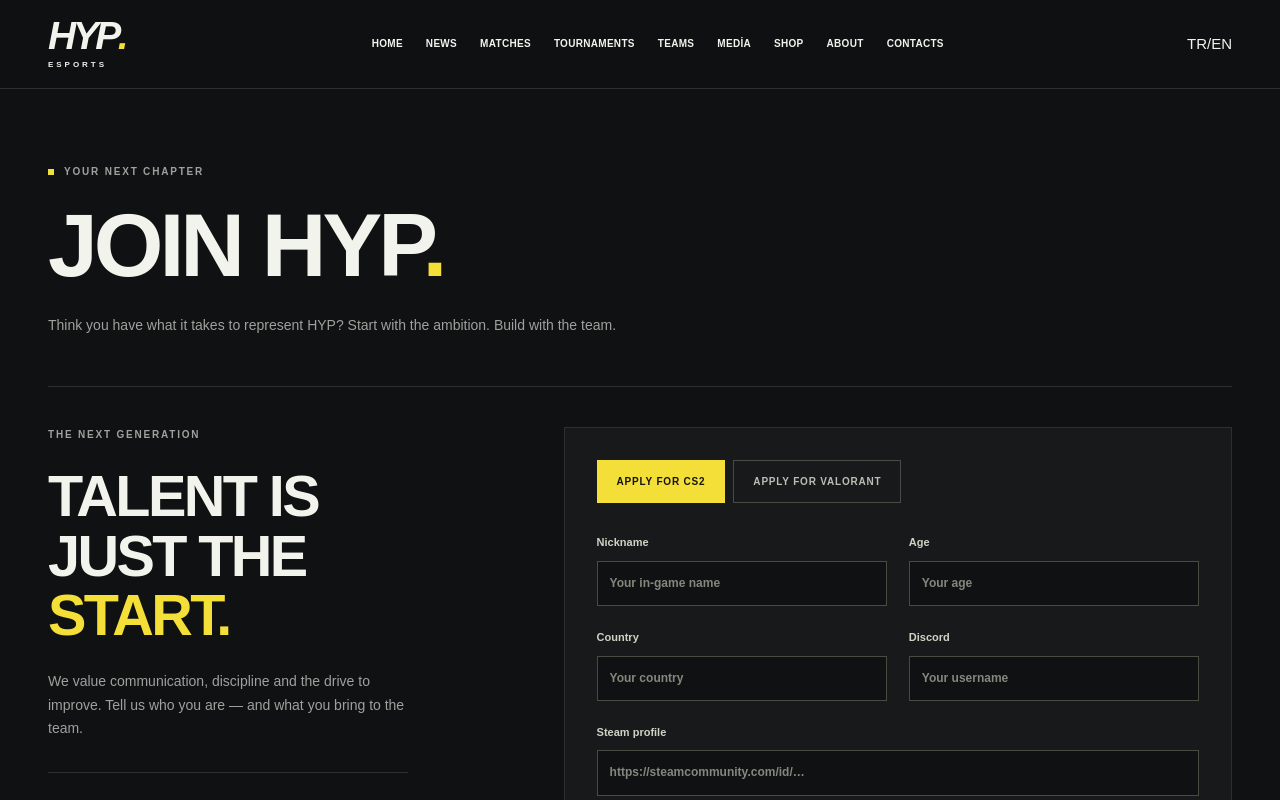
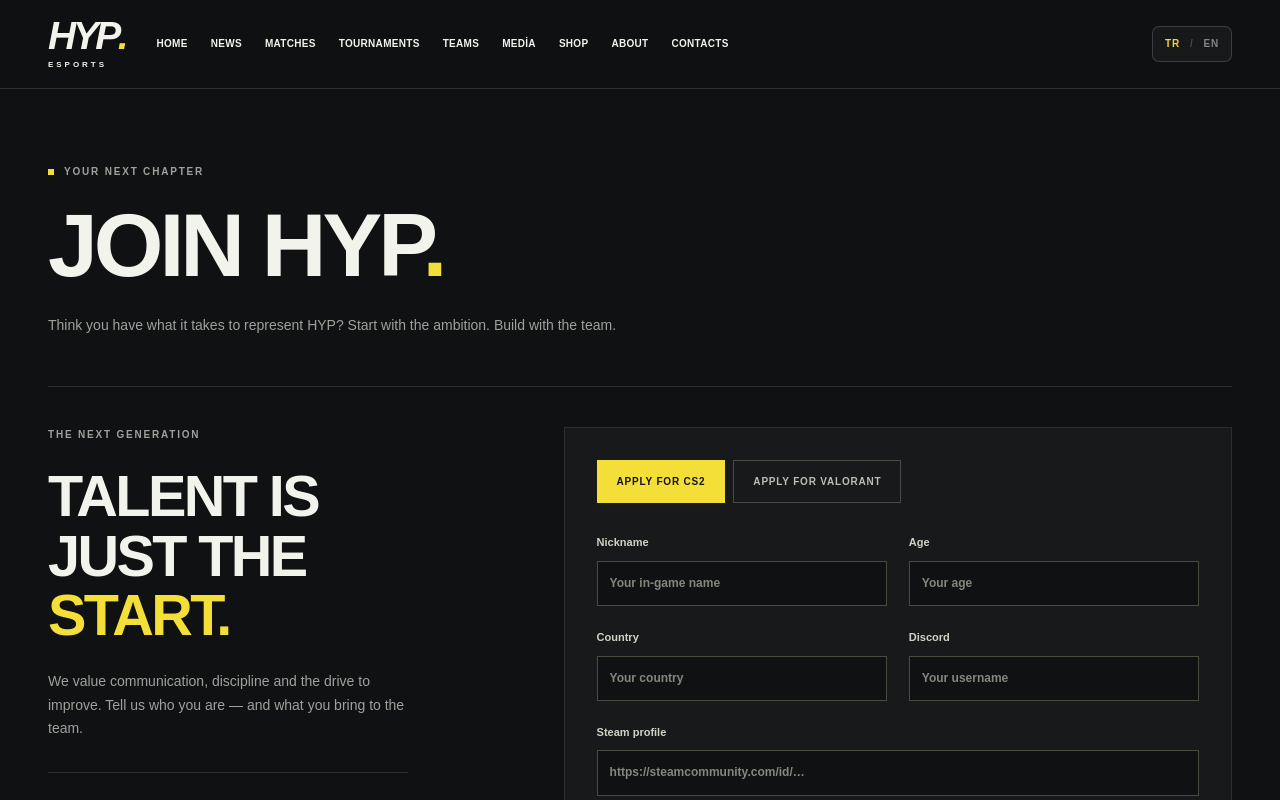
Before and after one commit to dnzlkn10/HYP-Esports-Website, a Next.js app: page /join in a window 1280 px wide. Shown: the top 800 px of the page. Built offline with nearby package versions, Linux system fonts and the light colour scheme.

Commit message:
style: add compact language switch

```diff
--- a/app/globals.css
+++ b/app/globals.css
@@ -2086,3 +2086,32 @@
 .community-card h2{font-size:clamp(22px,1.85vw,29px)!important;font-weight:750!important;line-height:1.02!important;margin:7px 0 10px!important}
 .community-card>p:not(.eyebrow){font-size:11.5px!important;line-height:1.45!important;max-width:390px!important}
 .community-cta{left:24px!important;right:24px!important;bottom:22px!important;min-height:40px!important;font-size:9px!important}
+
+
+/* TR / EN language selector */
+.language-switch{
+  margin-left:auto;
+  display:inline-flex;
+  align-items:center;
+  gap:5px;
+  padding:5px 7px;
+  border:1px solid rgba(255,255,255,.16);
+  background:rgba(255,255,255,.035);
+  border-radius:7px;
+  font-size:10px;
+  font-weight:800;
+  letter-spacing:.08em;
+}
+.language-switch button{
+  border:0;
+  background:transparent;
+  color:rgba(255,255,255,.48);
+  padding:4px 5px;
+  cursor:pointer;
+  font:inherit;
+}
+.language-switch button.active{color:#f4d51f}
+.language-switch span{color:rgba(255,255,255,.22)}
+@media (max-width:950px){
+  .language-switch{margin-left:auto;margin-right:10px}
+}
```
